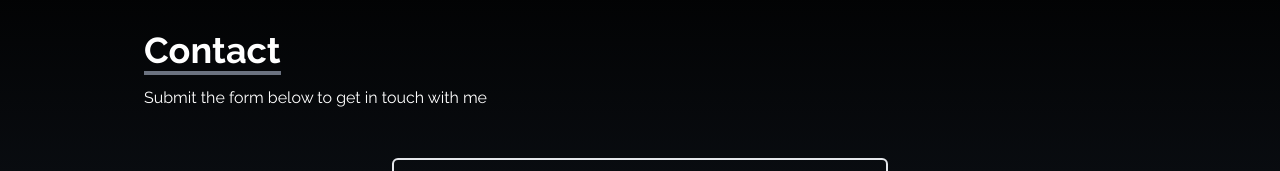
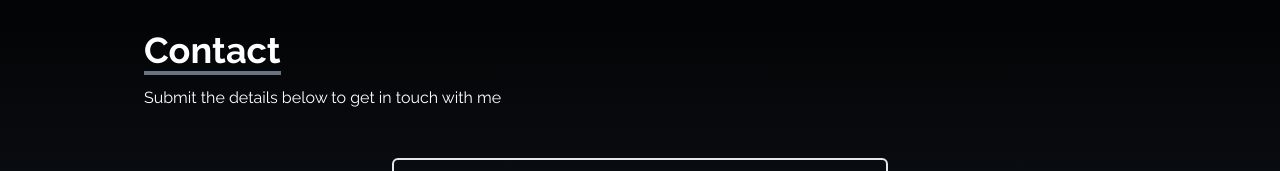
Before and after one commit to vemulasumanth/my-portfolio, a React (Create React App) app: page / in a window 1280 px wide. Shown: the part 4172-4343 px from the top of the page. Built offline with nearby package versions, Linux system fonts and the light colour scheme.

Commit message:
second commit

```diff
--- a/src/components/Contact.jsx
+++ b/src/components/Contact.jsx
@@ -6,7 +6,7 @@ const Contact = () => {
         <div className='flex flex-col p-4 justify-center max-w-screen-lg mx-auto h-full'>
             <div className='pb-8'>
                 <p className='text-4xl font-bold inline border-b-4 border-gray-500'>Contact</p>
-                <p className='py-4'>Submit the form below to get in touch with me</p>
+                <p className='py-4'>Submit the details below to get in touch with me</p>
             </div>
             <div className='flex justify-center items-center'>
                 <form action="https://getform.io/f/ebpdygnb" method='POST' className='flex flex-col w-full md:w-1/2'>
```
